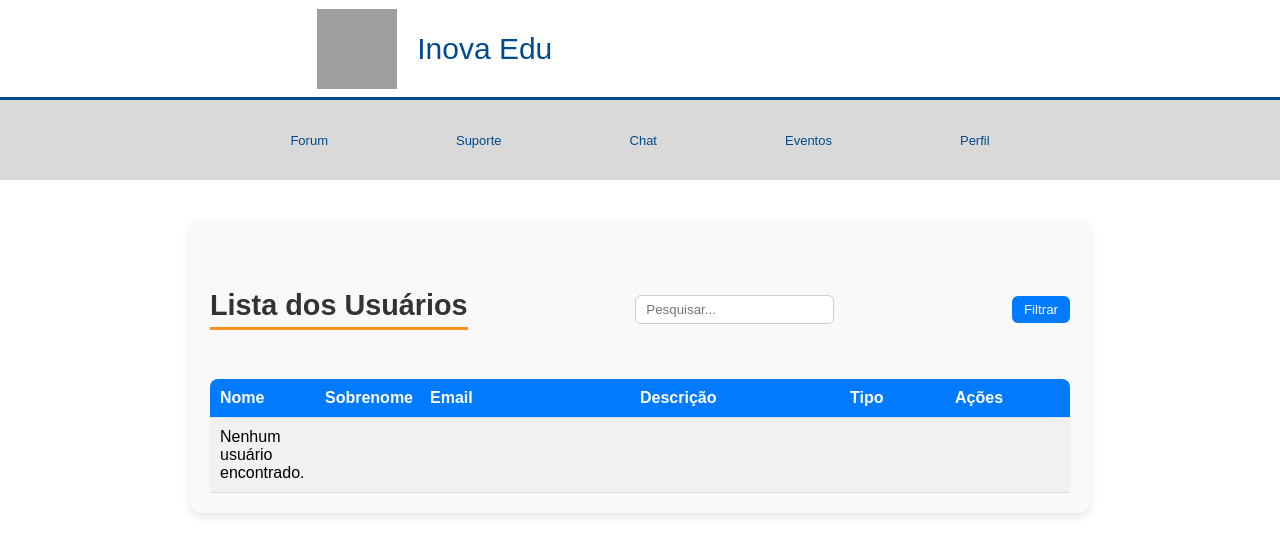
After one commit to Augusto2025/Inova-Edu, a Django app: page /lista/ in a window 1280 px wide. The commit adds this page. Shown: the top 556 px of the page. Run offline with Django 5.2, Linux system fonts and the light colour scheme; grey boxes are pictures that could not be loaded.

Commit message:
Criação da tela listar

```diff
--- /dev/null
+++ b/Web/InovaEdu/static/styles/ListaUsuario.css
@@ -0,0 +1,89 @@
+/* Container geral */
+.container_usuario {
+    max-width: 900px;
+    margin: 40px auto;
+    padding: 20px;
+    background: #f9f9f9;
+    border-radius: 12px;
+    box-shadow: 0 4px 10px rgba(0,0,0,0.1);
+    font-family: Arial, sans-serif;
+}
+
+/* Título */
+.titulo_usuario {
+    display: flex;
+    justify-content: space-between;
+    align-items: center;
+    margin-bottom: 20px;
+}
+
+.titulo_usuario p {
+    font-size: 1.8rem;
+    font-weight: bold;
+    color: #333;
+}
+
+/* Campo de busca */
+#search-bar {
+    padding: 6px 10px;
+    border-radius: 6px;
+    border: 1px solid #ccc;
+}
+
+.titulo_usuario button {
+    margin-left: 10px;
+    padding: 6px 12px;
+    background: #007BFF;
+    color: #fff;
+    border: none;
+    border-radius: 6px;
+    cursor: pointer;
+}
+
+.titulo_usuario button:hover {
+    background: #0056b3;
+}
+
+/* Lista */
+.lista-completa ul {
+    list-style: none;
+    padding: 0;
+    margin: 0;
+}
+
+/* Cabeçalho */
+.lista-completa .cabecalho {
+    display: grid;
+    grid-template-columns: 1fr 1fr 2fr 2fr 1fr 1fr;
+    font-weight: bold;
+    background: #007BFF;
+    color: white;
+    padding: 10px;
+    border-radius: 8px 8px 0 0;
+}
+
+/* Linhas da lista */
+.lista-completa li {
+    display: grid;
+    grid-template-columns: 1fr 1fr 2fr 2fr 1fr 1fr;
+    padding: 10px;
+    border-bottom: 1px solid #ddd;
+    align-items: center;
+}
+
+/* Alternância de cor */
+.lista-completa li:nth-child(even) {
+    background: #f1f1f1;
+}
+
+/* Ações */
+.acoes a {
+    color: #007BFF;
+    text-decoration: none;
+    font-weight: bold;
+    margin: 0 5px;
+}
+
+.acoes a:hover {
+    text-decoration: underline;
+}
--- /dev/null
+++ b/Web/InovaEdu/templates/ListaUsuario.html
@@ -0,0 +1,63 @@
+{% extends "base.html" %}
+{% load static %}
+
+{% block content %}
+    <!DOCTYPE html>
+    <html lang="pt-br">
+    <head>
+        <meta charset="UTF-8">
+        <meta http-equiv="X-UA-Compatible" content="IE=edge">
+        <meta name="viewport" content="width=device-width, initial-scale=1.0">
+        <link rel="stylesheet" href="{% static 'styles/cadastro_Aluno.css' %}?=V1">
+        <link rel="stylesheet" href="{% static 'styles/ListaUsuario.css' %}?=V1">
+    </head>
+
+    {% block header %}
+        {% include "partials/header.html" %}
+    {% endblock %}
+
+
+
+
+<main class="container_usuario">
+    <div class="titulo_usuario">
+        <p>Lista dos Usuários</p>
+        <input type="text" id="search-bar" placeholder="Pesquisar...">
+        <button type="submit">Filtrar</button>
+    </div>
+
+    <section class="lista-completa">
+        <ul>
+            <!-- Cabeçalho da lista -->
+            <li class="cabecalho">
+                <span>Nome</span>
+                <span>Sobrenome</span>
+                <span>Email</span>
+                <span>Descrição</span>
+                <span>Tipo</span>
+                <span class="acoes">Ações</span>
+            </li>
+
+            <!-- Loop Django -->
+            {% for usuario in usuarios %}
+            <li>
+                <span>{{ usuario.nome }}</span>
+                <span>{{ usuario.sobrenome }}</span>
+                <span>{{ usuario.email }}</span>
+                <span>{{ usuario.descricao|default:"-" }}</span>
+                <span>{{ usuario.tipoCadastro }}</span>
+                <span class="acoes">
+                    <a href="{% url 'editar_usuario' usuario.id %}">Editar</a> |
+                    <a href="{% url 'deletar_usuario' usuario.id %}">Excluir</a>
+                </span>
+            </li>
+            {% empty %}
+            <li>
+                <span colspan="6">Nenhum usuário encontrado.</span>
+            </li>
+            {% endfor %}
+        </ul>
+    </section>
+</main>
+
+{% endblock %}
--- a/Web/InovaEdu/urls.py
+++ b/Web/InovaEdu/urls.py
@@ -10,4 +10,5 @@ urlpatterns = [
     path("perfil", views.perfil, name="perfil"),
     path("calendario", views.calendario, name="calendario"),
     path('calendario/<int:ano>/<int:mes>/', views.calendario, name='calendario'),
+    path('lista/', views.lista_usuario, name="lista_usuario")
 ]
--- a/Web/InovaEdu/views.py
+++ b/Web/InovaEdu/views.py
@@ -63,3 +63,7 @@ def calendario(request):
         'eventos_json': json.dumps(eventos_json)
     }
     return render(request, 'calendario.html', context)
+
+
+def lista_usuario(request):
+    return render(request, "ListaUsuario.html")
```
Also changed, not shown: Web/InovaEdu/templates/cadastro_Aluno.html (+5 -3 lines).
